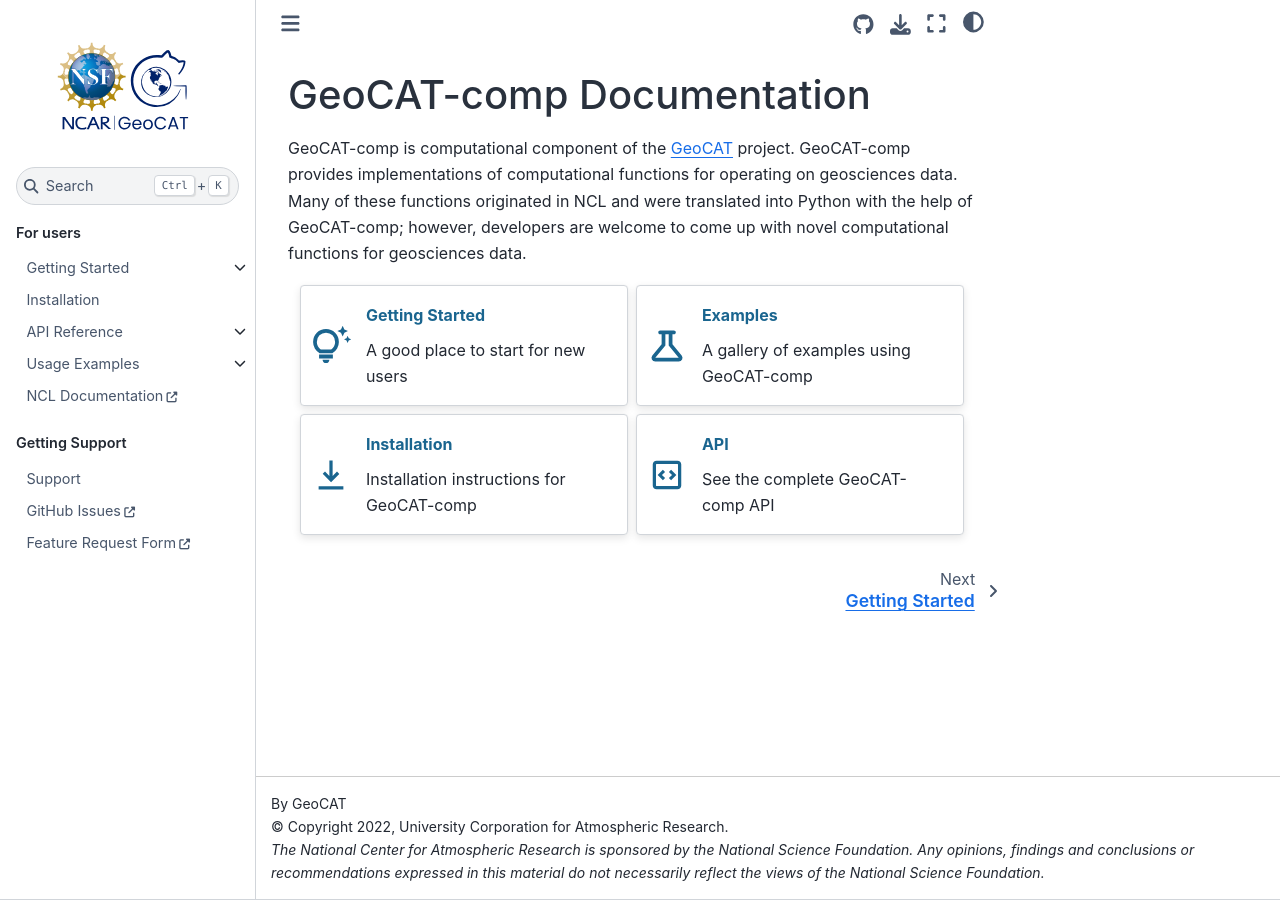
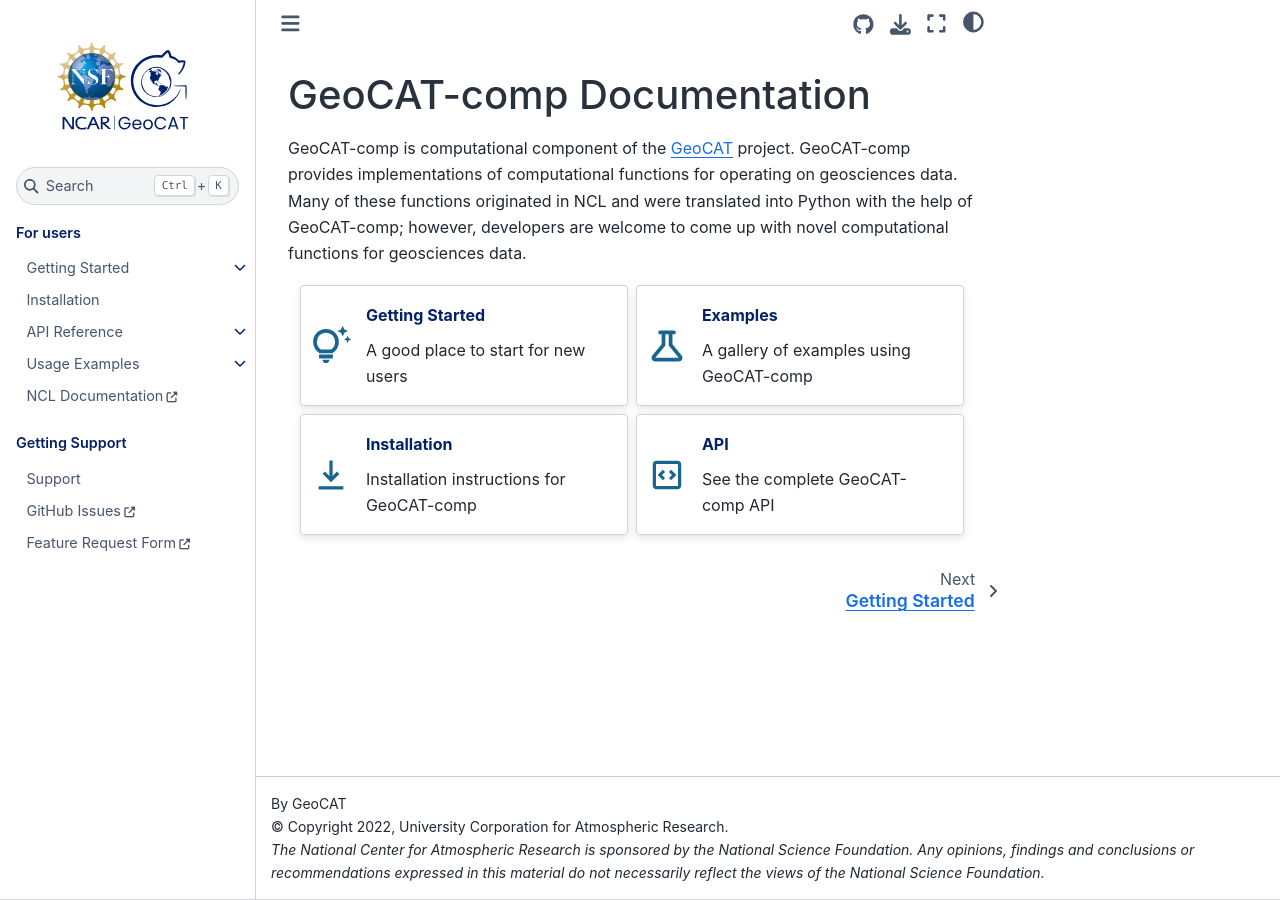
Before and after one commit to NCAR/geocat-comp, a Sphinx documentation site: the page built from docs/index.rst, in a window 1280 px wide. Built offline with Sphinx 7.4.7 and the Sphinx Book theme 1.1.4, drawn with Linux system fonts in a browser that asks for light colours; pages that are not in the unit, such as notebooks, are missing from menus.

Commit message:
Change color for nav bar titles

```diff
--- a/docs/_static/style.css
+++ b/docs/_static/style.css
@@ -13,3 +13,15 @@
 .sd-card-img {
     height: auto;
 }
+
+/* override toc css */
+/* controls dropdown icon color */
+.bd-toc-item.active {
+    margin-bottom: 1rem;
+    color: #012169;
+}
+
+/* controls sidebar header color */
+.caption-text {
+    color: #012169;
+}
--- a/docs/_static/theme_overrides.css
+++ b/docs/_static/theme_overrides.css
@@ -5,7 +5,7 @@
 
 .custom-title {
     font-weight: bold;
-    color: #1A658F;
+    color: #012169;
     text-align: left;
 }
 
```
